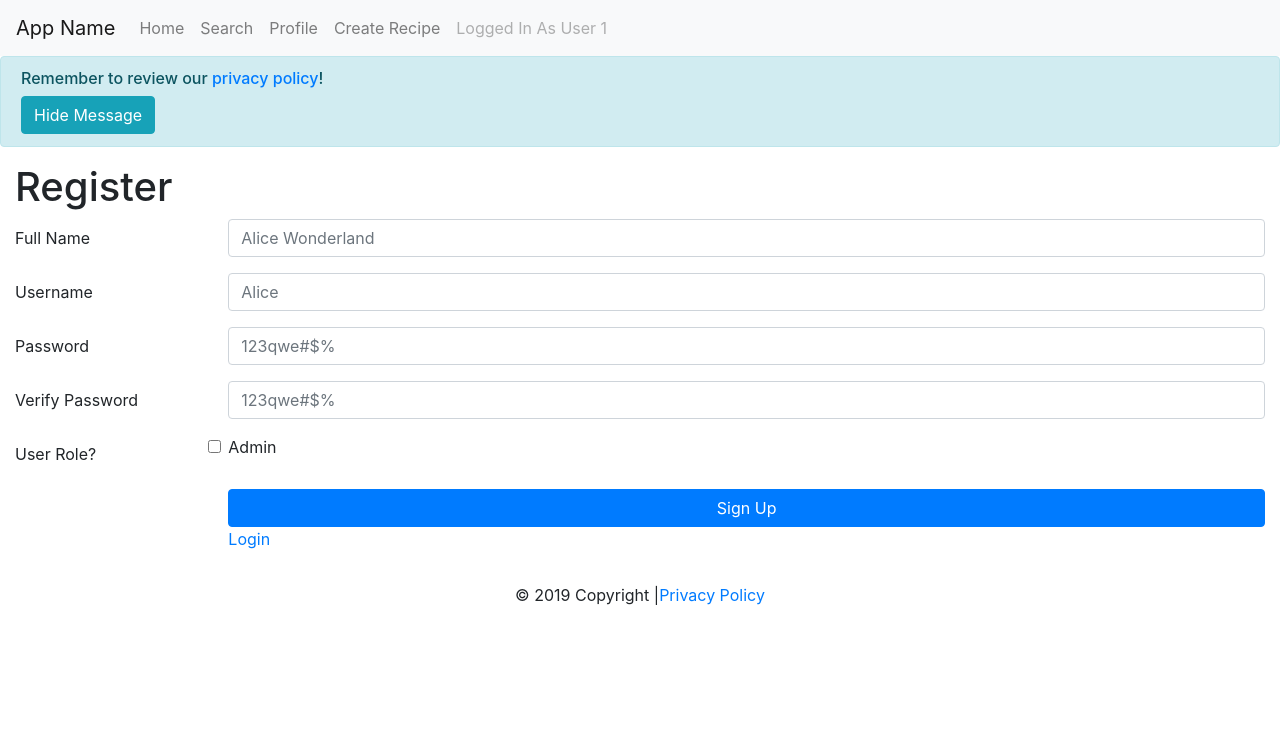
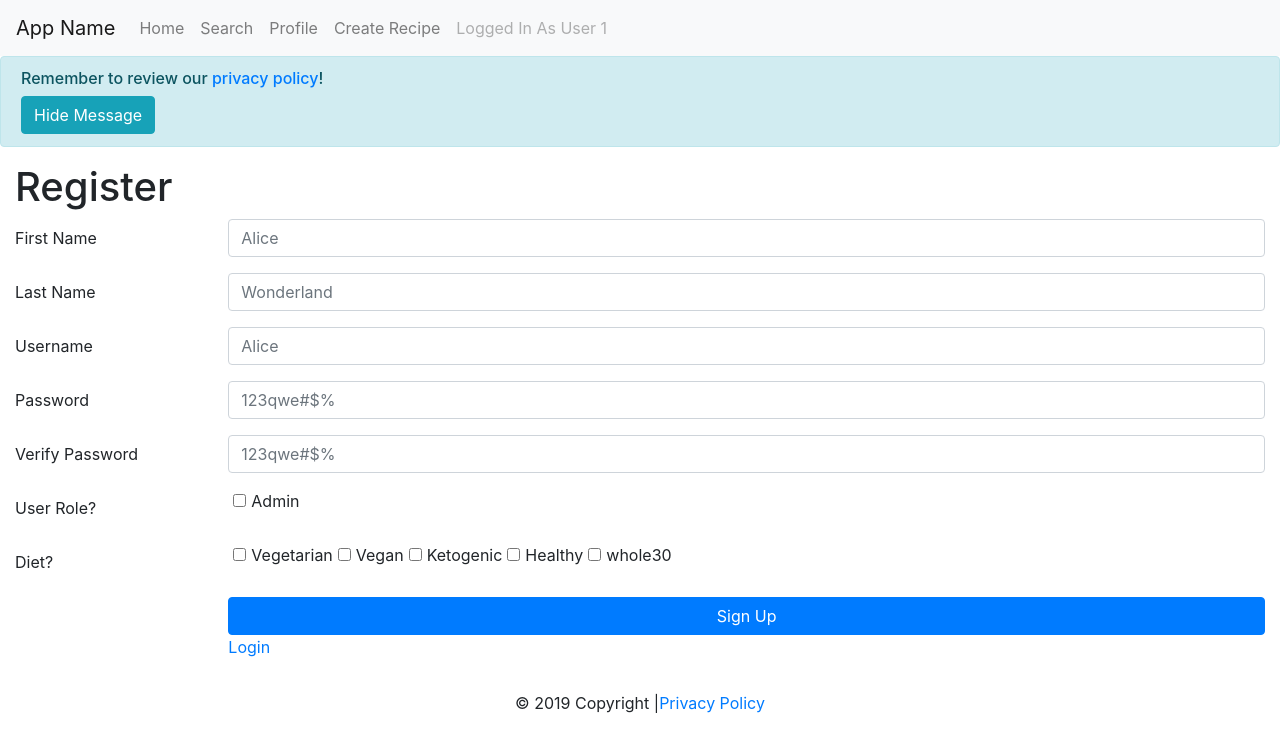
Before and after one commit to daniaalnahdi/wbdv-f19-team18, a React (Create React App) app: page /register in a window 1280 px wide. Shown: the top 752 px of the page. Built offline with nearby package versions, Linux system fonts and the light colour scheme.

Commit message:
add register page

```diff
--- /dev/null
+++ b/src/css/RegisterPage.css
@@ -0,0 +1,4 @@
+.checkbox {
+    margin-left: 5px;
+    margin-right: 5px;
+}
--- a/src/pages/RegisterPage.js
+++ b/src/pages/RegisterPage.js
@@ -1,4 +1,5 @@
 import React from "react";
+import styles from "../css/RegisterPage.css";
 import { Link } from "react-router-dom";
 
 export default class RegisterPage extends React.Component {
@@ -8,14 +9,26 @@ export default class RegisterPage extends React.Component {
         <h1>Register</h1>
         <form>
           <div className="form-group row">
-            <label for="nameFld" className="col-sm-2 col-form-label">
-              Full Name
+            <label for="firstFld" className="col-sm-2 col-form-label">
+              First Name
             </label>
             <div class="col-sm-10">
               <input
                 className="form-control"
-                id="nameFld"
-                placeholder="Alice Wonderland"
+                id="firstFld"
+                placeholder="Alice"
+              />
+            </div>
+          </div>
+          <div className="form-group row">
+            <label for="lastFld" className="col-sm-2 col-form-label">
+              Last Name
+            </label>
+            <div class="col-sm-10">
+              <input
+                className="form-control"
+                id="lastFld"
+                placeholder="Wonderland"
               />
             </div>
           </div>
@@ -58,17 +71,60 @@ export default class RegisterPage extends React.Component {
             </div>
           </div>
           <div class="form-group row">
-            <label for="verifyPasswordFld" class="col-sm-2 col-form-label">
-              User Role?
-            </label>
+            <label className="col-sm-2 col-form-label">User Role?</label>
             <div class="col-sm-10">
               <input
                 type="checkbox"
-                class="form-check-input"
+                className={styles.checkbox + "form-check-input checkbox"}
                 id="exampleCheck1"
               />
-              <label class="form-check-label" for="exampleCheck1">
+              <label className="form-check-label" for="exampleCheck1">
                 Admin
+              </label>
+            </div>
+          </div>
+          <div class="form-group row">
+            <label className="col-sm-2 col-form-label">Diet?</label>
+            <div class="col-sm-10">
+              <input
+                type="checkbox"
+                className={styles.checkbox + "form-check-input checkbox"}
+                id="veg"
+              />
+              <label className="form-check-label" for="veg">
+                Vegetarian
+              </label>
+              <input
+                type="checkbox"
+                className={styles.checkbox + "form-check-input checkbox"}
+                id="v"
+              />
+              <label className="form-check-label" for="v">
+                Vegan
+              </label>
+              <input
+                type="checkbox"
+                className={styles.checkbox + "form-check-input checkbox"}
+                id="keto"
+              />
+              <label className="form-check-label" for="keto">
+                Ketogenic
+              </label>
+              <input
+                type="checkbox"
+                className={styles.checkbox + "form-check-input checkbox"}
+                id="healthy"
+              />
+              <label className="form-check-label" for="healthy">
+                Healthy
+              </label>
+              <input
+                type="checkbox"
+                className={styles.checkbox + "form-check-input checkbox"}
+                id="w30"
+              />
+              <label className="form-check-label" for="w30">
+                whole30
               </label>
             </div>
           </div>
```
